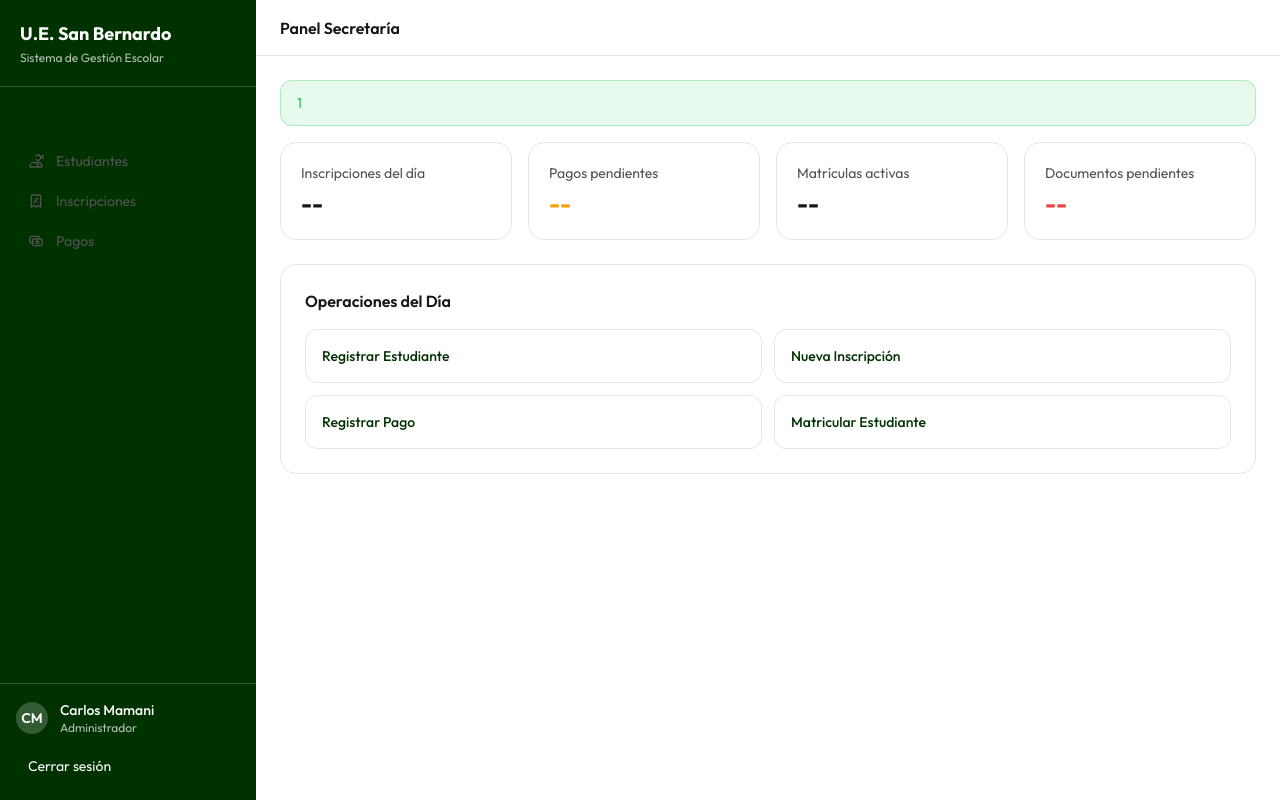
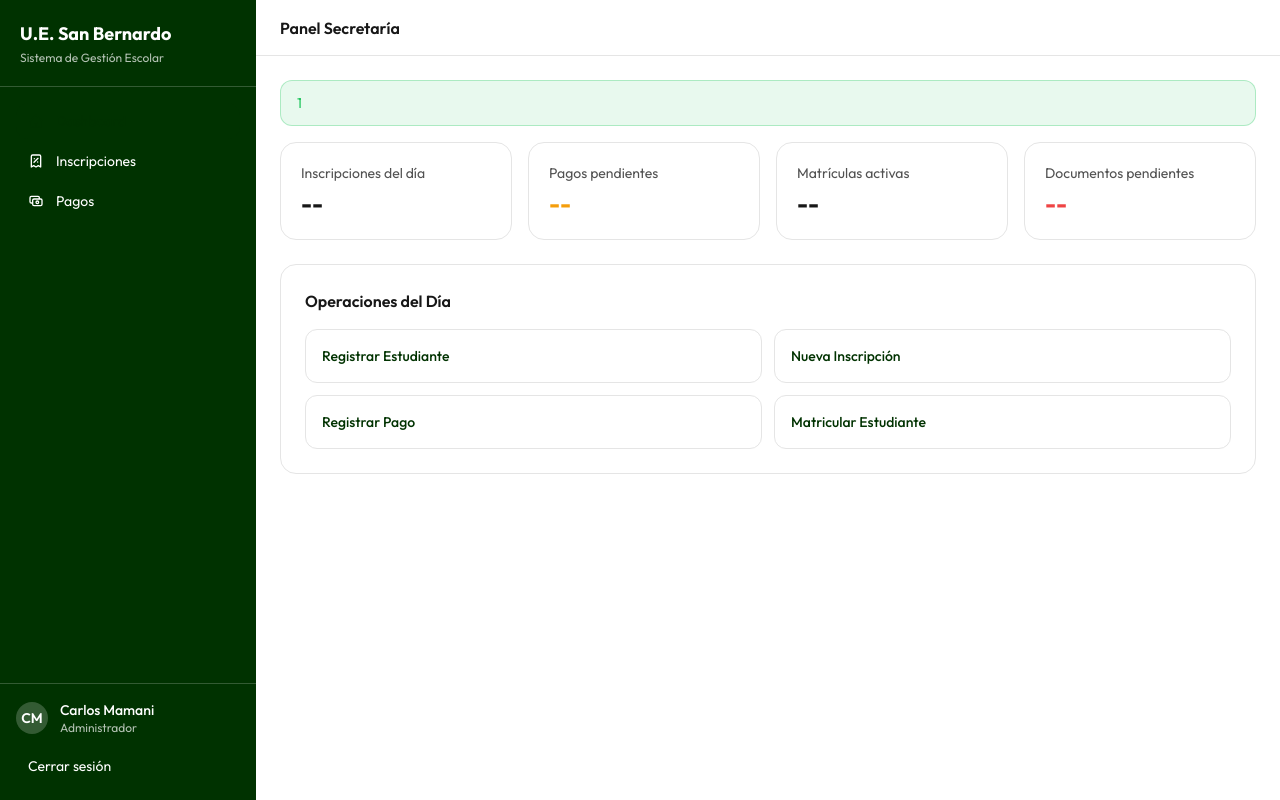
Before and after one commit to 4l3j0o/COSABE360, a Laravel app: template resources/views/dashboards/secretaria.blade.php in a window 1280 px wide. Run offline with Laravel 12, Linux system fonts and the light colour scheme; the template is opened without the code that fills it, so the values that code supplies are empty; the visitor is signed in with stand-in values (Sample User, id 1); data comes from the database, SQL or seed files in the repository; style sheets or scripts are compiled from the project's sources.

Commit message:
feat: rutas de acceso

```diff
--- a/resources/views/dashboards/secretaria.blade.php
+++ b/resources/views/dashboards/secretaria.blade.php
@@ -7,15 +7,11 @@
         <svg class="w-4 h-4" fill="none" stroke="currentColor" viewBox="0 0 24 24"><path stroke-linecap="round" stroke-linejoin="round" stroke-width="2" d="M3 12l2-2m0 0l7-7 7 7M5 10v10a1 1 0 001 1h3m10-11l2 2m-2-2v10a1 1 0 01-1 1h-3m-6 0a1 1 0 001-1v-4a1 1 0 011-1h2a1 1 0 011 1v4a1 1 0 001 1m-6 0h6"/></svg>
         Dashboard
     </a>
-    <a href="{{ route('students.index') }}" class="flex items-center gap-3 px-3 py-2 rounded-lg text-muted-foreground hover:bg-accent hover:text-accent-foreground text-sm transition-colors">
-        <svg class="w-4 h-4" fill="none" stroke="currentColor" viewBox="0 0 24 24"><path stroke-linecap="round" stroke-linejoin="round" stroke-width="2" d="M12 4.354a4 4 0 110 5.292M15 21H3v-1a6 6 0 0112 0v1zm0 0h6v-1a6 6 0 00-9-5.197m13.5-9a2.25 2.25 0 11-4.5 0 2.25 2.25 0 014.5 0z"/></svg>
-        Estudiantes
-    </a>
-    <a href="#" class="flex items-center gap-3 px-3 py-2 rounded-lg text-muted-foreground hover:bg-accent hover:text-accent-foreground text-sm transition-colors">
+    <a href="#" class="flex items-center gap-3 px-3 py-2 rounded-lg text-white hover:bg-white/15 text-sm transition-colors">
         <svg class="w-4 h-4" fill="none" stroke="currentColor" viewBox="0 0 24 24"><path stroke-linecap="round" stroke-linejoin="round" stroke-width="2" d="M9 14l6-6m-5.5.5h.01m4.99 5h.01M19 21V5a2 2 0 00-2-2H7a2 2 0 00-2 2v16l3.5-2 3.5 2 3.5-2 3.5 2z"/></svg>
         Inscripciones
     </a>
-    <a href="#" class="flex items-center gap-3 px-3 py-2 rounded-lg text-muted-foreground hover:bg-accent hover:text-accent-foreground text-sm transition-colors">
+    <a href="#" class="flex items-center gap-3 px-3 py-2 rounded-lg text-white hover:bg-white/15 text-sm transition-colors">
         <svg class="w-4 h-4" fill="none" stroke="currentColor" viewBox="0 0 24 24"><path stroke-linecap="round" stroke-linejoin="round" stroke-width="2" d="M17 9V7a2 2 0 00-2-2H5a2 2 0 00-2 2v6a2 2 0 002 2h2m2 4h10a2 2 0 002-2v-6a2 2 0 00-2-2H9a2 2 0 00-2 2v6a2 2 0 002 2zm7-5a2 2 0 11-4 0 2 2 0 014 0z"/></svg>
         Pagos
     </a>
@@ -44,7 +40,7 @@
     <div class="bg-card border border-border rounded-xl p-6">
         <h3 class="text-base font-semibold text-foreground mb-4">Operaciones del Día</h3>
         <div class="grid grid-cols-1 sm:grid-cols-2 gap-3">
-            <a href="{{ route('students.index') }}" class="flex items-center gap-3 p-4 rounded-lg border border-border hover:bg-accent hover:text-accent-foreground transition-colors text-sm">
+            <a href="#" class="flex items-center gap-3 p-4 rounded-lg border border-border hover:bg-accent hover:text-accent-foreground transition-colors text-sm">
                 <span class="text-primary font-medium">Registrar Estudiante</span>
             </a>
             <a href="#" class="flex items-center gap-3 p-4 rounded-lg border border-border hover:bg-accent hover:text-accent-foreground transition-colors text-sm">
```
Also changed, not shown: resources/views/dashboards/director.blade.php (+2 -6 lines).
